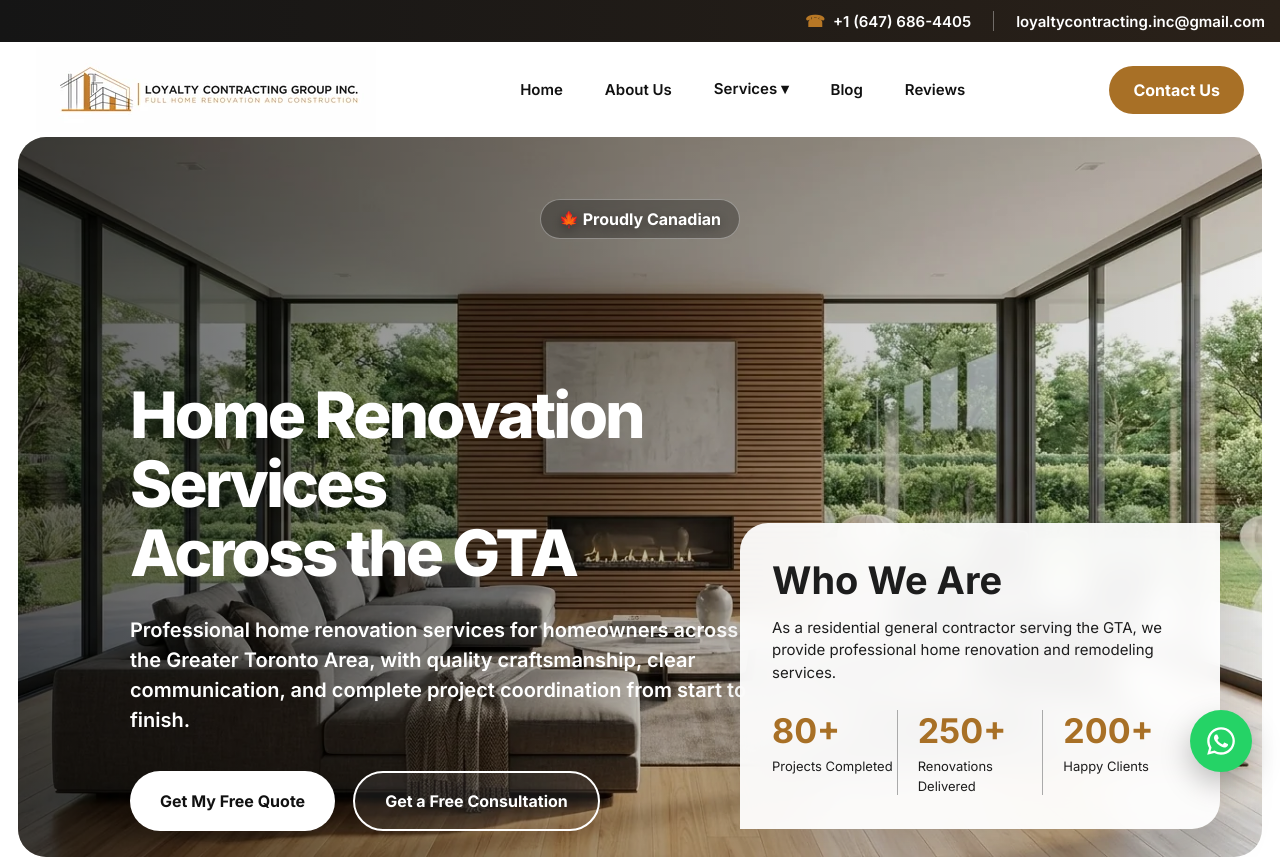
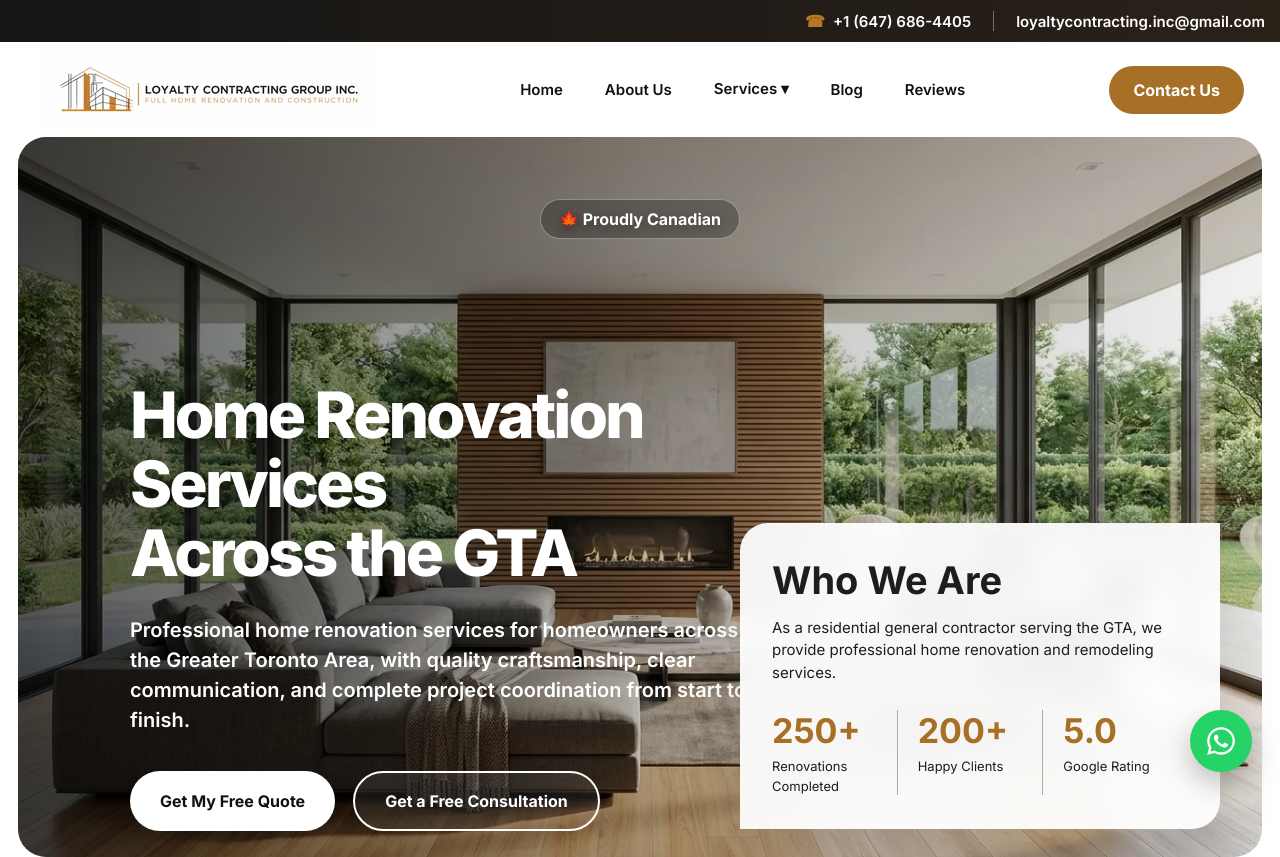
Before and after one commit to GET-SOURABH/loyaltycontracting, a plain HTML site: page index.html in a window 1280 px wide. Shown: the top 857 px of the page. Drawn offline with Linux system fonts and the light colour scheme.

Commit message:
Update customer reviews, image hover effects, and homepage statistics

```diff
--- a/index.html
+++ b/index.html
@@ -363,18 +363,18 @@
 
       <div class="stats">
         <div>
-          <h3>80+</h3>
-          <span>Projects Completed</span>
+          <h3 data-count-target="250" data-count-suffix="+" aria-label="250+">250+</h3>
+          <span>Renovations Completed</span>
         </div>
 
         <div>
-          <h3>250+</h3>
-          <span>Renovations Delivered</span>
+          <h3 data-count-target="200" data-count-suffix="+" aria-label="200+">200+</h3>
+          <span>Happy Clients</span>
         </div>
 
         <div>
-          <h3>200+</h3>
-          <span>Happy Clients</span>
+          <h3 data-count-target="5" data-count-decimals="1" aria-label="5.0">5.0</h3>
+          <span>Google Rating</span>
         </div>
       </div>
     </div>
--- a/js/script.js
+++ b/js/script.js
@@ -56,6 +56,74 @@ if (heroVideo) {
     else window.addEventListener("load", scheduleHeroVideo, { once: true });
   }
 }
+
+// Enhance only the homepage hero statistics; HTML keeps the final accessible values.
+(function animateHomepageStatistics() {
+  const stats = document.querySelector("body.home-page .who-card .stats");
+  if (!stats || !("IntersectionObserver" in window) ||
+      typeof window.requestAnimationFrame !== "function" ||
+      typeof window.matchMedia !== "function") return;
+
+  const reducedMotion = window.matchMedia("(prefers-reduced-motion: reduce)");
+  if (reducedMotion.matches) return;
+
+  const numbers = Array.from(stats.querySelectorAll("h3[data-count-target]"), (element) => ({
+    element,
+    target: Number(element.dataset.countTarget),
+    decimals: Number(element.dataset.countDecimals || 0),
+    suffix: element.dataset.countSuffix || "",
+    finalText: element.textContent,
+  }));
+  if (!numbers.length) return;
+
+  const duration = 1500;
+  let frameId = 0;
+  let started = false;
+  let startTime;
+
+  const finish = () => {
+    started = true;
+    if (frameId) window.cancelAnimationFrame(frameId);
+    frameId = 0;
+    observer.disconnect();
+    numbers.forEach(({ element, finalText }) => {
+      if (element.textContent !== finalText) element.textContent = finalText;
+    });
+    reducedMotion.removeEventListener("change", handleMotionChange);
+    window.removeEventListener("pagehide", finish);
+  };
+
+  const handleMotionChange = () => {
+    if (reducedMotion.matches) finish();
+  };
+
+  const tick = (timestamp) => {
+    if (startTime === undefined) startTime = timestamp;
+    const progress = Math.min((timestamp - startTime) / duration, 1);
+    const eased = 1 - Math.pow(1 - progress, 3); // Cubic ease-out.
+
+    numbers.forEach(({ element, target, decimals, suffix }) => {
+      const value = target * eased;
+      const text = (decimals ? value.toFixed(decimals) : String(Math.floor(value))) + suffix;
+      // Each heading's aria-label stays at the final value; no live announcements.
+      if (element.textContent !== text) element.textContent = text;
+    });
+
+    if (progress < 1) frameId = window.requestAnimationFrame(tick);
+    else finish();
+  };
+
+  const observer = new IntersectionObserver((entries) => {
+    if (started || !entries.some((entry) => entry.isIntersecting && entry.intersectionRatio >= 0.35)) return;
+    started = true;
+    observer.disconnect();
+    frameId = window.requestAnimationFrame(tick);
+  }, { threshold: 0.35 });
+
+  reducedMotion.addEventListener("change", handleMotionChange);
+  window.addEventListener("pagehide", finish);
+  observer.observe(stats);
+}());
 
 document.querySelectorAll(".before-after-card").forEach((card) => {
   const slider = card.querySelector(".ba-range");
```
